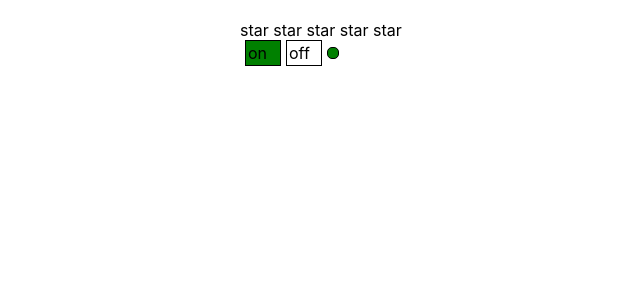
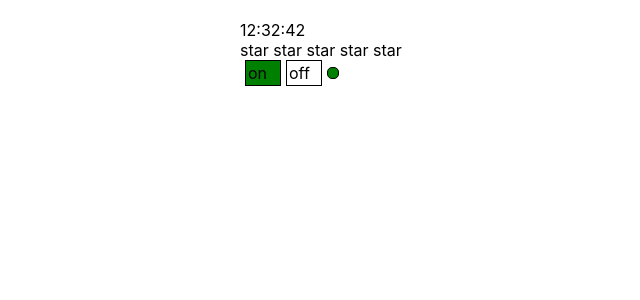
Before and after one commit to Zebych/accordion, a React (Create React App) app in the folder my-app/: page / in a window 1280 px wide. Shown: the top 300 px of the page, without its empty margins (100-740 px from the left). Built offline with nearby package versions, Linux system fonts and the light colour scheme.

Commit message:
clock useEffect+setInterval

```diff
--- a/my-app/src/App.tsx
+++ b/my-app/src/App.tsx
@@ -7,6 +7,7 @@
 import {UncontrolledRating} from "./components/UncontrolledAccordion/UncontrolledRating";
 import {ControlledOnOff} from "./button/ControlledOnOff";
 import {Select} from "./components/Select/Select";
+import {Clock} from "./components/Clock/Clock";
 
 function App() {
     let [ratingValue, setRatingValue] = useState<RatingValueType>(0)
@@ -16,6 +17,7 @@
     return (
         <div className={'App'}>
 {/*<Select/>*/}
+            <Clock/>
             <Rating value={ratingValue} onClick={setRatingValue}/>
             {/*<Accordion  titleValue={"Menu"} collapsed={accordionCollapsed} onChange={() => {*/}
             {/*    setAccordionCollapsed(!accordionCollapsed)*/}
--- /dev/null
+++ b/my-app/src/components/Clock/Clock.tsx
@@ -0,0 +1,27 @@
+import React, {useEffect, useState} from "react";
+
+type PropsType = {}
+
+const get2digitsString = (num: number) => num < 10 ? '0' + num : num
+
+export const Clock: React.FC<PropsType> = (props) => {
+    const [date, setDate] = useState(new Date())
+
+    useEffect(() => {
+        const intervalId=setInterval(() => {
+            setDate(new Date())
+        }, 1000)
+        return ()=>{
+            clearInterval(intervalId)
+        }
+
+    }, [])
+
+    return <div>
+        <span>{get2digitsString(date.getHours())}</span>
+        :
+        <span>{get2digitsString(date.getMinutes())}</span>
+        :
+        <span>{get2digitsString(date.getSeconds())}</span>
+    </div>
+}
```
Also changed, not shown: 2 other files (tests, documents, lock files or other folders).
